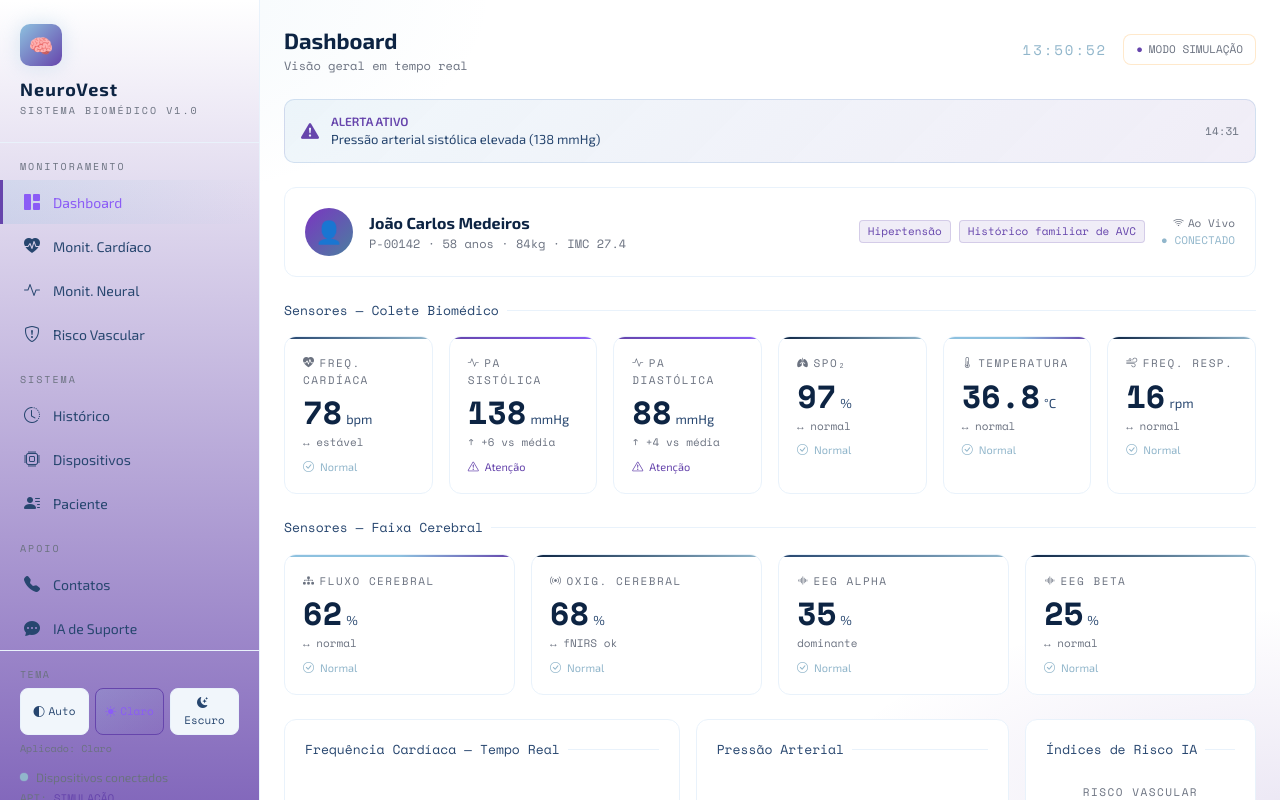
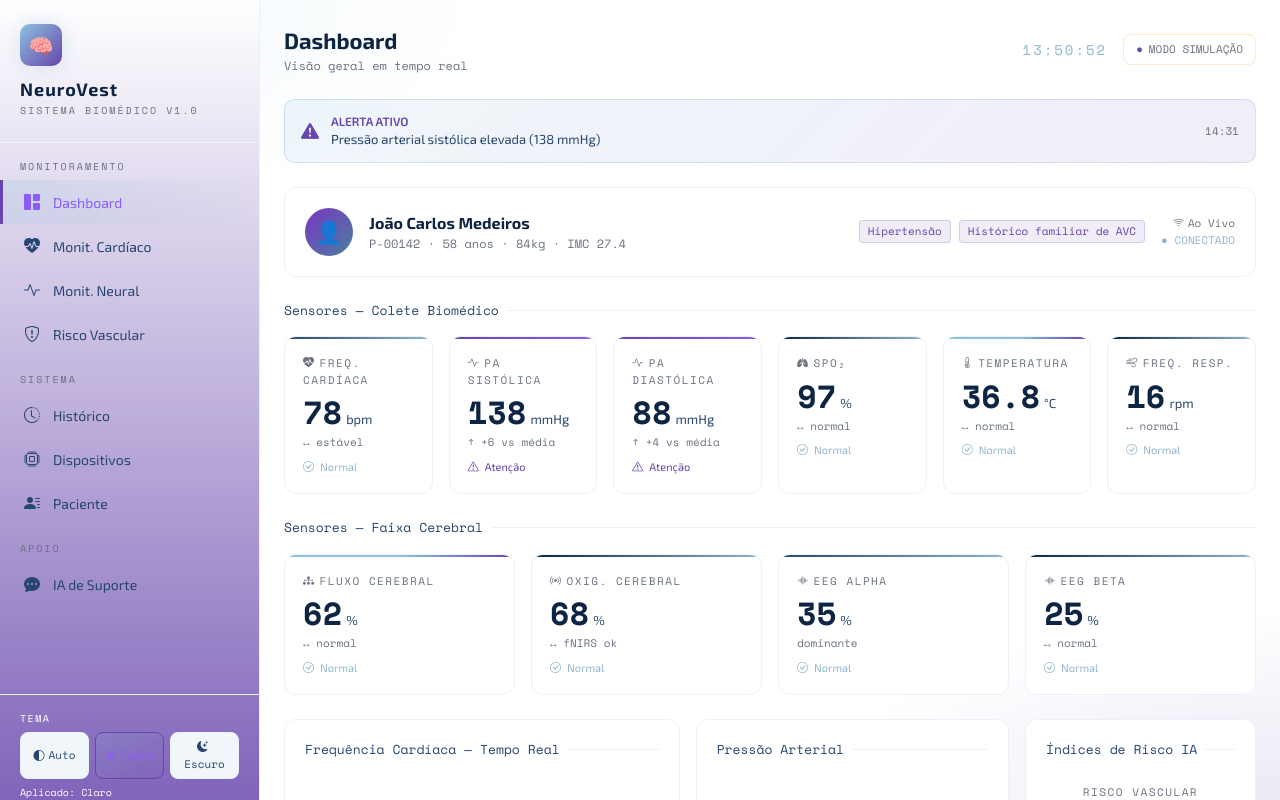
Before and after one commit to AnnaJuMagaC/neuro-vest, a React (Vite) app: page / in a window 1280 px wide. Shown: the top 800 px of the page. Built offline with nearby package versions, Linux system fonts and the light colour scheme.

Commit message:
Mudança de estilos e estrutura do Sidebar para melhor usabilidade e consistência visual

```diff
--- a/src/components/Sidebar.jsx
+++ b/src/components/Sidebar.jsx
@@ -8,7 +8,6 @@ const navItems = [
   { icon: 'bi-clock-history', label: 'Histórico', page: 'historico' },
   { icon: 'bi-cpu', label: 'Dispositivos', page: 'dispositivos' },
   { icon: 'bi-person-lines-fill', label: 'Paciente', page: 'paciente' },
-  { icon: 'bi-telephone-fill', label: 'Contatos', page: 'contatos' },
   { icon: 'bi-chat-dots-fill', label: 'IA de Suporte', page: 'suporte' },
 ];
 
@@ -51,7 +50,7 @@ export default function Sidebar({ currentPage, setPage, isOpen, onClose, themeMo
         {navItems.slice(7).map(item => (
           <div
             key={item.page}
-            className={`nav-item ${currentPage === item.page ? 'active' : ''}`}
+            className={`nav-item ${item.page === 'suporte' ? 'support-nav-item' : ''} ${currentPage === item.page ? 'active' : ''}`}
             onClick={() => { setPage(item.page); onClose(); }}
           >
             <i className={`bi ${item.icon}`}></i>
@@ -61,7 +60,7 @@ export default function Sidebar({ currentPage, setPage, isOpen, onClose, themeMo
 
         <div className="sidebar-footer">
           <div className="theme-section">
-            <div className="theme-label">Tema</div>
+            <div className="theme-label" style={{ color: '#ffffff' }}>Tema</div>
             <div className="theme-toggle" role="group" aria-label="Alternar tema">
               <button type="button" className={`theme-btn ${themeMode === 'auto' ? 'active' : ''}`} onClick={() => onChangeTheme('auto')}>
                 <i className="bi bi-circle-half me-1"></i>
@@ -76,14 +75,14 @@ export default function Sidebar({ currentPage, setPage, isOpen, onClose, themeMo
                 Escuro
               </button>
             </div>
-            <div className="theme-hint">Aplicado: {resolvedTheme === 'dark' ? 'Escuro' : 'Claro'}</div>
+            <div className="theme-hint" style={{ color: '#ffffff' }}>Aplicado: {resolvedTheme === 'dark' ? 'Escuro' : 'Claro'}</div>
           </div>
 
-          <div style={{ fontSize: 12, color: 'var(--text-muted)', display: 'flex', alignItems: 'center' }}>
+          <div style={{ fontSize: 12, color: '#ffffff', display: 'flex', alignItems: 'center' }}>
             <span className="status-dot"></span>
             Dispositivos conectados
           </div>
-          <div style={{ fontSize: 11, color: 'var(--text-muted)', fontFamily: 'var(--font-mono)', marginTop: 4 }}>
+          <div style={{ fontSize: 11, color: '#ffffff', fontFamily: 'var(--font-mono)', marginTop: 4 }}>
             API: <span style={{ color: 'var(--accent-orange)' }}>SIMULAÇÃO</span>
           </div>
         </div>
--- a/src/index.css
+++ b/src/index.css
@@ -50,6 +50,10 @@ html[data-theme="light"] {
   --text-secondary: #27466f;
   --text-muted: #6b7280;
   color-scheme: light;
+}
+
+html[data-theme="light"] .theme-label {
+  color: #ffffff;
 }
 
 * {
@@ -105,6 +109,7 @@ body::before {
 /* Sidebar */
 .sidebar {
   width: 260px;
+  height: 100vh;
   min-height: 100vh;
   background: linear-gradient(
     180deg,
@@ -118,6 +123,8 @@ body::before {
   z-index: 100;
   display: flex;
   flex-direction: column;
+  overflow-y: auto;
+  overflow-x: hidden;
   transition: transform 0.3s ease;
 }
 
@@ -198,9 +205,13 @@ body::before {
   text-align: center;
 }
 
+.support-nav-item {
+  margin-bottom: 88px;
+}
+
 .sidebar-footer {
   margin-top: auto;
-  padding: 16px 20px;
+  padding: 16px 20px 20px;
   border-top: 1px solid var(--border);
 }
 
```
